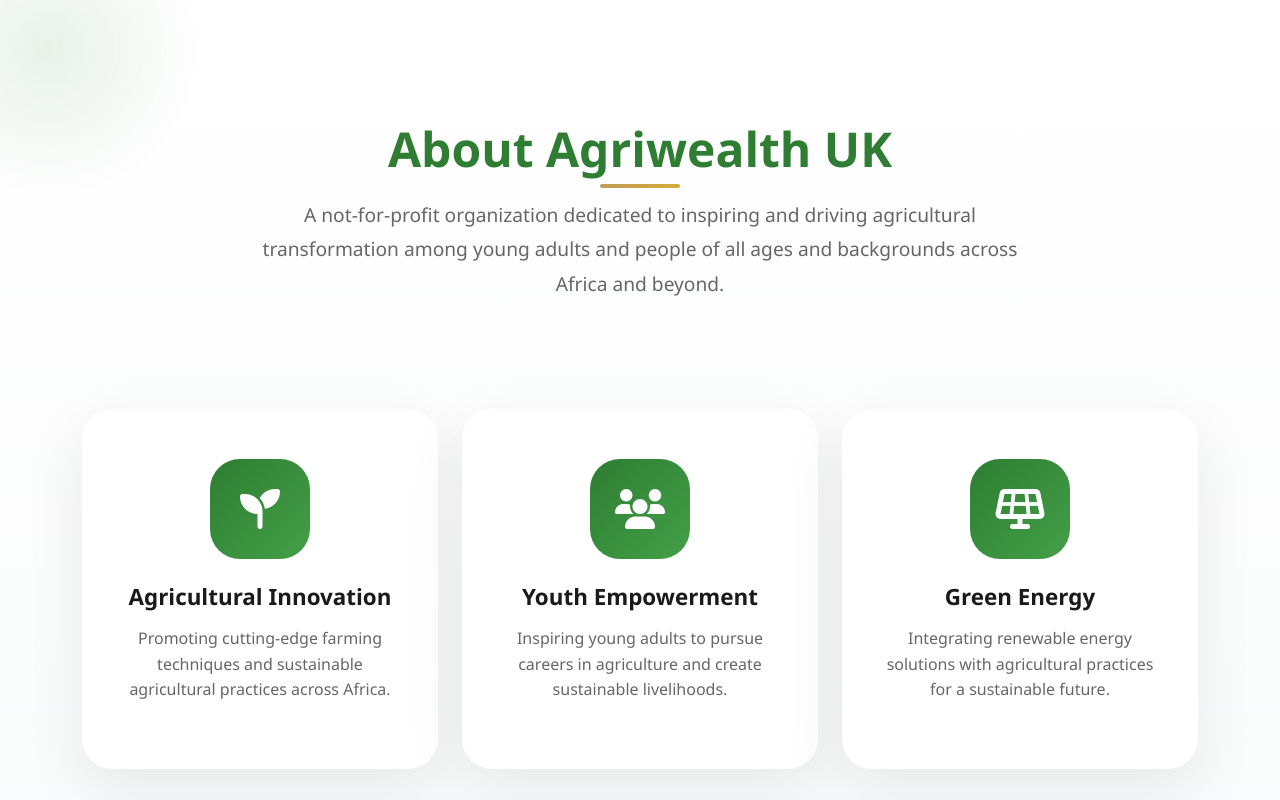
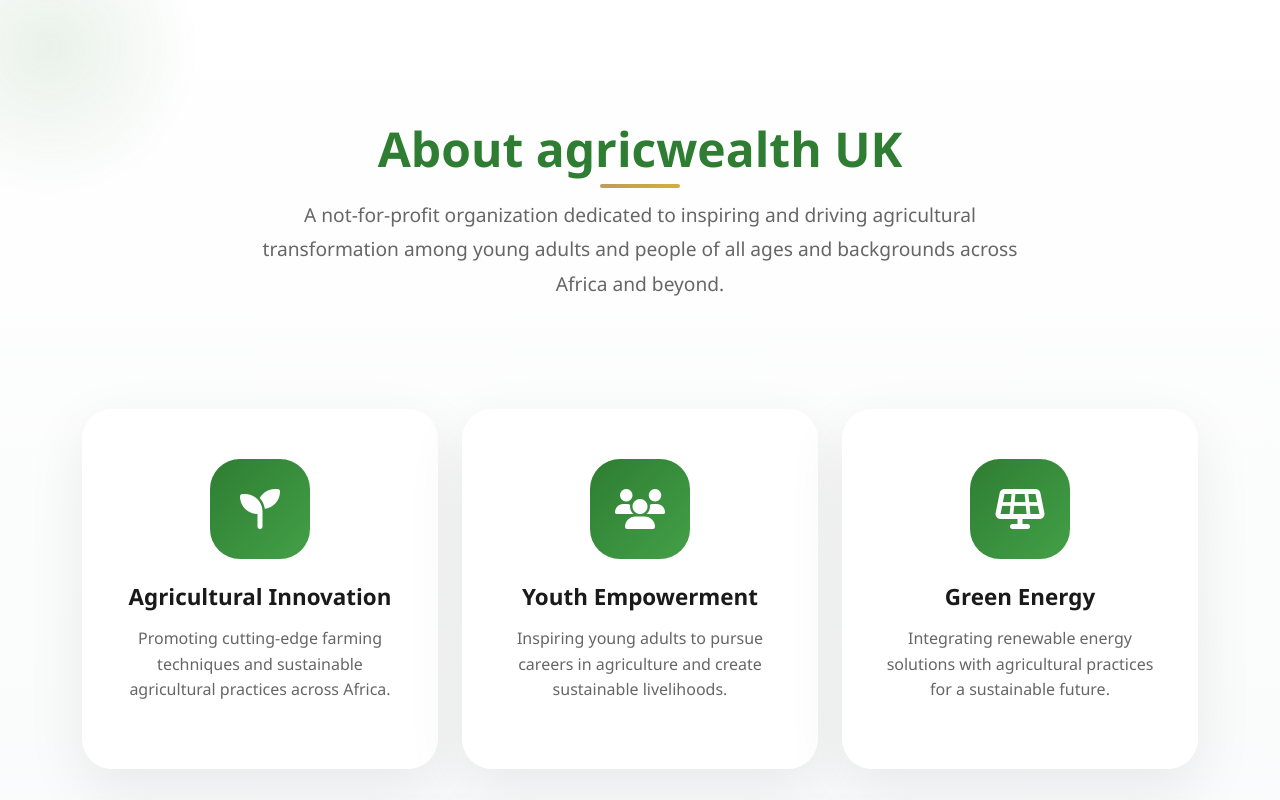
Before and after one commit to agricwealth/agricwealth.github.io, a plain HTML site: page index.html in a window 1280 px wide. Shown: the part 880-1680 px from the top of the page. Drawn offline with nearby package versions, Linux system fonts and the light colour scheme.

Commit message:
Update index.html

```diff
--- a/index.html
+++ b/index.html
@@ -3,7 +3,7 @@
 <head>
     <meta charset="UTF-8">
     <meta name="viewport" content="width=device-width, initial-scale=1.0">
-    <title>Agriwealth UK - Inspiring Agricultural Transformation</title>
+    <title>Agricwealth UK - Inspiring Agricultural Transformation</title>
 
     <!-- Bootstrap CSS -->
     <link href="https://cdnjs.cloudflare.com/ajax/libs/bootstrap/5.3.0/css/bootstrap.min.css" rel="stylesheet">
@@ -687,7 +687,7 @@
     <nav class="navbar navbar-expand-lg fixed-top">
         <div class="container">
             <a class="navbar-brand" href="#home">
-                <img src="logo.png" alt="Agriwealth UK">
+                <img src="logo.png" alt="agricwealth UK">
             </a>
             <button class="navbar-toggler" type="button" data-bs-toggle="collapse" data-bs-target="#navbarNav">
                 <span class="navbar-toggler-icon"></span>
@@ -756,7 +756,7 @@
         <div class="container">
             <div class="row">
                 <div class="col-lg-12 text-center mb-5">
-                    <h2 class="section-title" data-aos="fade-up">About Agriwealth UK</h2>
+                    <h2 class="section-title" data-aos="fade-up">About agricwealth UK</h2>
                     <p class="about-lead" data-aos="fade-up" data-aos-delay="200">
                         A not-for-profit organization dedicated to inspiring and driving agricultural transformation
                         among young adults and people of all ages and backgrounds across Africa and beyond.
@@ -980,7 +980,7 @@
             <div class="row">
                 <div class="col-lg-4 mb-4">
                     <img src="logo.png"
-                         alt="Agriwealth UK" class="footer-logo">
+                         alt="agricwealth UK" class="footer-logo">
                     <p class="text-white-50">
                         Inspiring our generation through agriculture and driving sustainable transformation across Africa.
                     </p>
@@ -1012,7 +1012,7 @@
             <hr class="border-white-50 my-4">
             <div class="text-center">
                 <p class="text-white-50 mb-0">
-                    &copy; 2025 Agriwealth UK. All rights reserved. | Designed with 💚 for African Agriculture
+                    &copy; 2025 agricwealth UK. All rights reserved. | Designed with 💚 for African Agriculture
                 </p>
             </div>
         </div>
```
